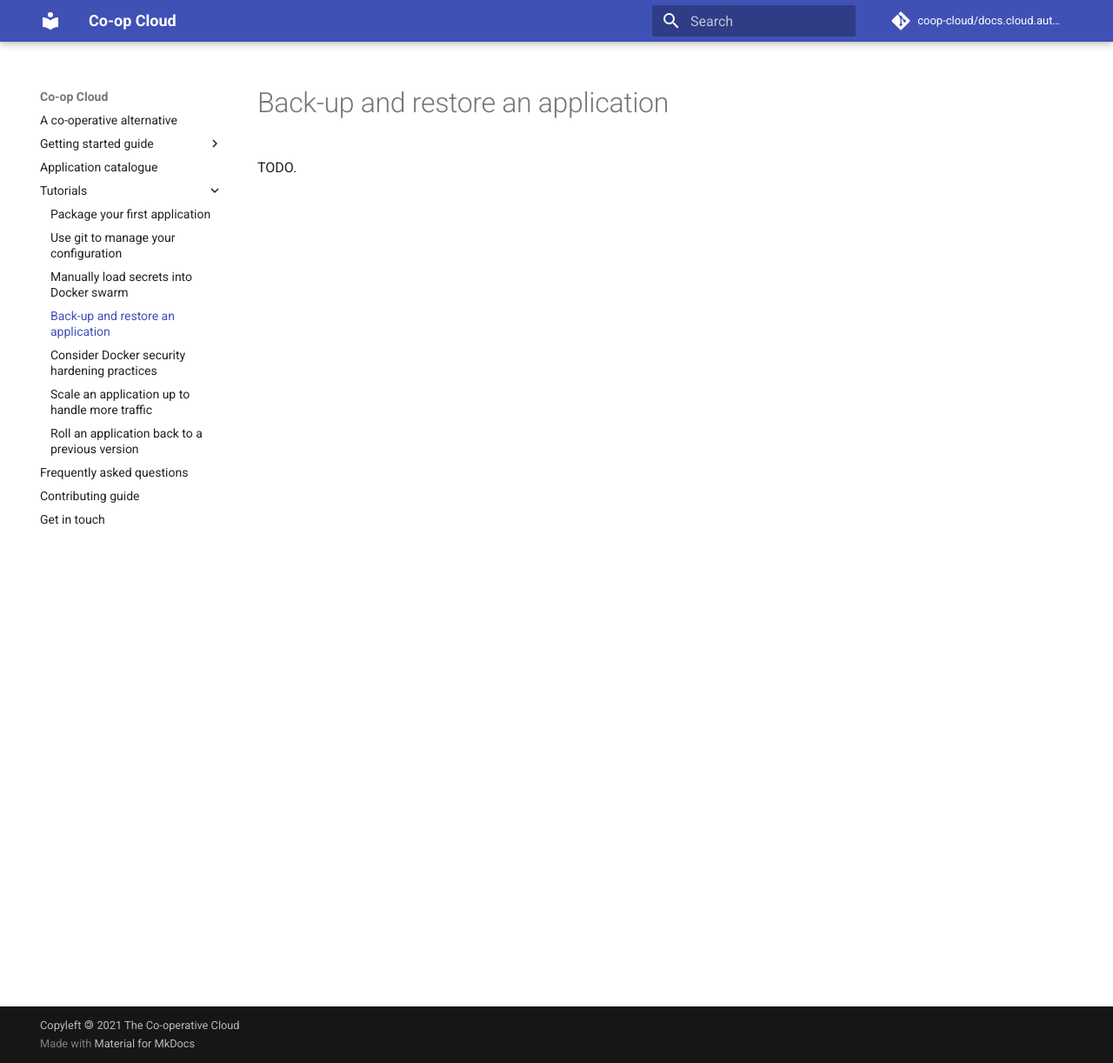
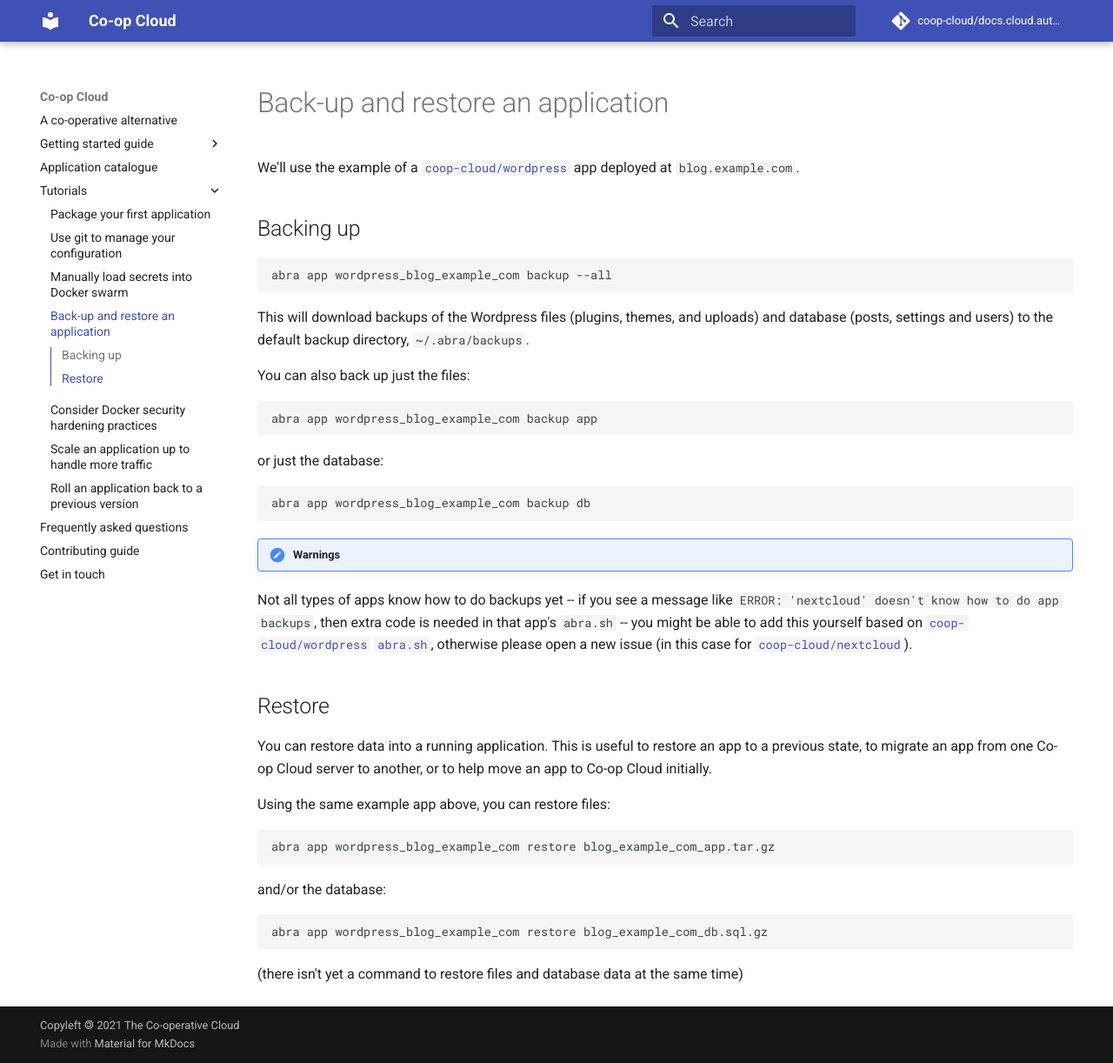
Before and after one commit to mayel/docs.coopcloud.tech, an MkDocs documentation site: the page built from docs/backup-restore.md, in a window 1280 px wide and 1222 px high. Shown: the whole window at 87% size. Built offline with MkDocs 1.6.1 and Material for MkDocs 9.7.7, drawn with Linux system fonts in a browser that asks for light colours.

Commit message:
Add backup/restore stuff
Somehow got lost, probably my mistake.

````diff
--- a/docs/backup-restore.md
+++ b/docs/backup-restore.md
@@ -2,4 +2,58 @@
 title: Back-up and restore an application
 ---
 
-TODO.
+We'll use the example of a [`coop-cloud/wordpress`][wordpress] app deployed at
+`blog.example.com`.
+
+## Backing up
+
+```
+abra app wordpress_blog_example_com backup --all
+```
+
+This will download backups of the Wordpress files (plugins, themes, and uploads)
+and database (posts, settings and users) to the default backup directory,
+`~/.abra/backups`.
+
+You can also back up just the files:
+
+```
+abra app wordpress_blog_example_com backup app
+```
+
+or just the database:
+
+```
+abra app wordpress_blog_example_com backup db
+```
+
+!!! warnings
+Not all types of apps know how to do backups yet -- if you see a message like
+`ERROR: 'nextcloud' doesn't know how to do app backups`, then extra code is
+needed in that app's `abra.sh` -- you might be able to add this yourself based
+on [`coop-cloud/wordpress` `abra.sh`][wordpress_abra.sh], otherwise please
+open a new issue (in this case for [`coop-cloud/nextcloud`][nextcloud]).
+
+## Restore
+
+You can restore data into a running application. This is useful to restore an
+app to a previous state, to migrate an app from one Co-op Cloud server to
+another, or to help move an app to Co-op Cloud initially.
+
+Using the same example app above, you can restore files:
+
+```
+abra app wordpress_blog_example_com restore blog_example_com_app.tar.gz
+```
+
+and/or the database:
+
+```
+abra app wordpress_blog_example_com restore blog_example_com_db.sql.gz
+```
+
+(there isn't yet a command to restore files and database data at the same time)
+
+[wordpress]: https://git.autonomic.zone/coop-cloud/wordpress
+[wordpress_abra.sh]: https://git.autonomic.zone/coop-cloud/wordpress/src/branch/master/abra.sh
+[nextcloud]: https://git.autonomic.zone/coop-cloud/nextcloud
````
